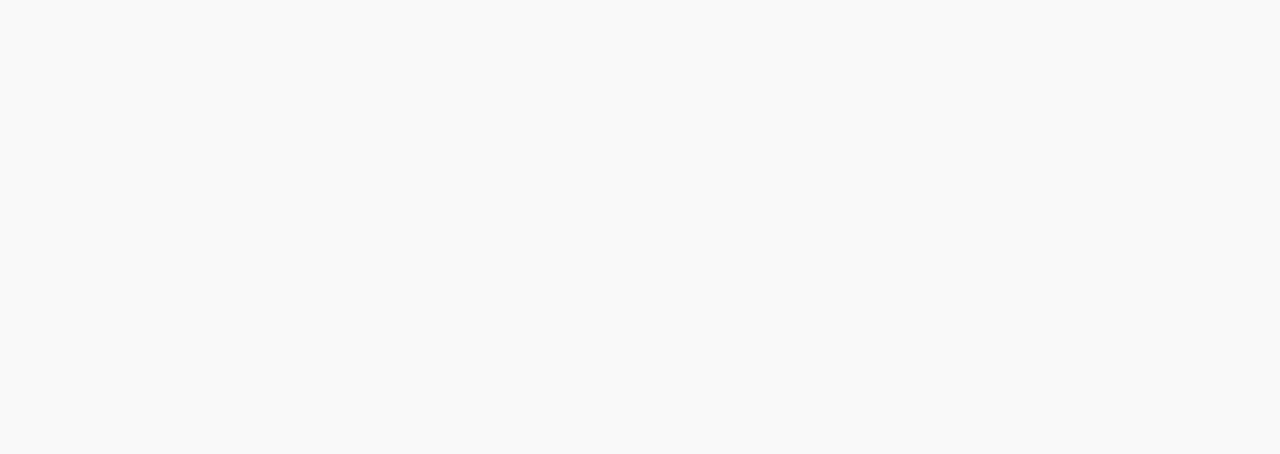
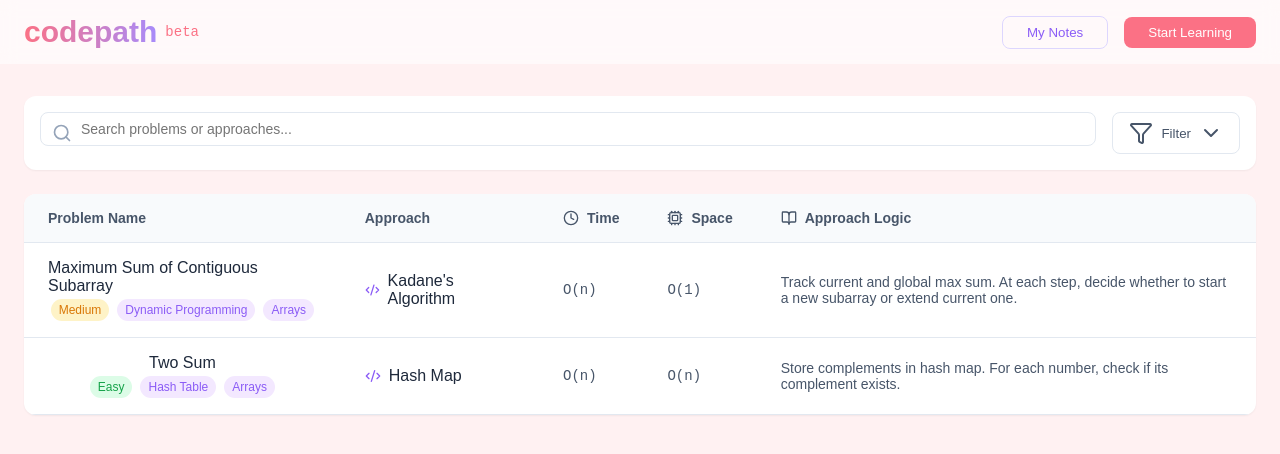
Before and after one commit to tanishabisht/App-LeetcodeAI, a React (Create React App) app: page /#/notes in a window 1280 px wide. Before the commit this address had no page. Shown: the top 454 px of the page. Built offline with nearby package versions, Linux system fonts and the light colour scheme.

Commit message:
update notes page: css

```diff
--- a/src/App.js
+++ b/src/App.js
@@ -1,6 +1,6 @@
 import React from 'react';
 import { HashRouter as Router, Routes, Route } from 'react-router-dom';
-import { Landing, Problems, CodingPlatform } from './pages';
+import { Landing, Problems, CodingPlatform, NotesPage } from './pages';
 
 function App() {
   return (
@@ -9,6 +9,7 @@ function App() {
         <Routes>
           <Route path="/" element={<Landing />} />
           <Route path="/problems" element={<Problems />} />
+          <Route path="/notes" element={<NotesPage />} />
           <Route path="/coding/:id" element={<CodingPlatform />} />
         </Routes>
       </div>
--- a/src/app.css
+++ b/src/app.css
@@ -1,4 +1,7 @@
-/* LANDING PAGE */
+/* #################### */
+/* ### LANDING PAGE ### */
+/* #################### */
+
 .landing-container {
     min-height: 100vh;
     background-color: #fff1f2;
@@ -603,3 +606,263 @@
 .solve-button:hover {
     background-color: #4f46e5;
 }
+
+
+/* ################## */
+/* ### NOTES PAGE ### */
+/* ################## */
+
+/* Main Container */
+.notes-container {
+    min-height: 100vh;
+    background-color: #fff1f2;
+}
+
+/* Navigation */
+.notes-nav {
+    position: fixed;
+    top: 0;
+    width: 100%;
+    background-color: rgba(255, 255, 255, 0.6);
+    backdrop-filter: blur(8px);
+    z-index: 50;
+}
+
+.nav-content {
+    max-width: 80rem;
+    margin: 0 auto;
+    padding: 0 1.5rem;
+    height: 4rem;
+}
+
+.nav-left {
+    display: flex;
+    align-items: center;
+    gap: 1rem;
+}
+
+.back-button {
+    display: flex;
+    align-items: center;
+    gap: 0.5rem;
+    color: #475569;
+    border: none;
+    background: none;
+    cursor: pointer;
+}
+
+.back-button:hover {
+    color: #0f172a;
+}
+
+.back-icon {
+    width: 1.25rem;
+    height: 1.25rem;
+}
+
+.nav-divider {
+    height: 1.5rem;
+    width: 1px;
+    background-color: #e2e8f0;
+}
+
+.nav-title {
+    font-size: 1.125rem;
+    font-weight: 700;
+    color: #1e293b;
+}
+
+/* Main Content */
+.notes-main {
+    padding-top: 6rem;
+    padding-bottom: 1.5rem;
+}
+
+.main-content {
+    max-width: 80rem;
+    margin: 0 auto;
+    padding: 0 1.5rem;
+}
+
+/* Search Section */
+.search-container {
+    background-color: white;
+    border-radius: 0.75rem;
+    box-shadow: 0 1px 2px rgba(0, 0, 0, 0.05);
+    padding: 1rem;
+    margin-bottom: 1.5rem;
+}
+
+.search-wrapper {
+    display: flex;
+    gap: 1rem;
+}
+
+.search-box {
+    position: relative;
+    flex: 1;
+}
+
+.search-icon {
+    position: absolute;
+    left: 0.75rem;
+    top: 50%;
+    transform: translateY(-50%);
+    width: 1.25rem;
+    height: 1.25rem;
+    color: #94a3b8;
+}
+
+.search-input {
+    width: 100%;
+    padding: 0.5rem 1rem 0.5rem 2.5rem;
+    border: 1px solid #e2e8f0;
+    border-radius: 0.5rem;
+    font-size: 0.875rem;
+}
+
+.search-input:focus {
+    outline: none;
+    border-color: #8b5cf6;
+    box-shadow: 0 0 0 2px rgba(139, 92, 246, 0.2);
+}
+
+.filter-button {
+    display: flex;
+    align-items: center;
+    gap: 0.5rem;
+    padding: 0.5rem 1rem;
+    border: 1px solid #e2e8f0;
+    border-radius: 0.5rem;
+    color: #475569;
+    background: none;
+    cursor: pointer;
+}
+
+.filter-button:hover {
+    background-color: #f8fafc;
+}
+
+/* Table Styles */
+.table-container {
+    background-color: white;
+    border-radius: 0.75rem;
+    box-shadow: 0 1px 2px rgba(0, 0, 0, 0.05);
+    overflow: hidden;
+}
+
+.table-wrapper {
+    overflow-x: auto;
+}
+
+.notes-table {
+    width: 100%;
+    border-collapse: collapse;
+}
+
+.table-header {
+    background-color: #f8fafc;
+    border-bottom: 1px solid #e2e8f0;
+}
+
+.header-cell {
+    padding: 1rem 1.5rem;
+    text-align: left;
+    font-size: 0.875rem;
+    font-weight: 600;
+    color: #475569;
+}
+
+.header-content {
+    display: flex;
+    align-items: center;
+    gap: 0.5rem;
+    white-space: nowrap;
+}
+
+.header-icon {
+    width: 1rem;
+    height: 1rem;
+}
+
+.table-row {
+    border-bottom: 1px solid #e2e8f0;
+}
+
+.table-row:hover {
+    background-color: #f8fafc;
+}
+
+.table-cell {
+    padding: 1rem 1.5rem;
+}
+
+.problem-info {
+    display: flex;
+    flex-direction: column;
+    gap: 0.25rem;
+}
+
+.problem-name {
+    font-weight: 500;
+    color: #1e293b;
+}
+
+.tag-container {
+    display: flex;
+    gap: 0.5rem;
+}
+
+.difficulty-tag {
+    font-size: 0.75rem;
+    padding: 0.25rem 0.5rem;
+    border-radius: 9999px;
+}
+
+.difficulty-easy {
+    background-color: #dcfce7;
+    color: #16a34a;
+}
+
+.difficulty-medium {
+    background-color: #fef3c7;
+    color: #d97706;
+}
+
+.difficulty-hard {
+    background-color: #fee2e2;
+    color: #dc2626;
+}
+
+.topic-tag {
+    font-size: 0.75rem;
+    padding: 0.25rem 0.5rem;
+    background-color: #f3e8ff;
+    color: #8b5cf6;
+    border-radius: 9999px;
+}
+
+.approach-info {
+    display: flex;
+    align-items: center;
+    gap: 0.5rem;
+    color: #1e293b;
+}
+
+.approach-icon {
+    width: 1rem;
+    height: 1rem;
+    color: #8b5cf6;
+}
+
+.complexity-cell {
+    font-family: monospace;
+    font-size: 0.875rem;
+    color: #475569;
+}
+
+.approach-logic {
+    font-size: 0.875rem;
+    color: #475569;
+    max-width: 32rem;
+}
--- a/src/components/Navbar.js
+++ b/src/components/Navbar.js
@@ -6,6 +6,10 @@ const Navbar = () => {
 
   const startCoding = () => {
     navigate('/problems')
+  }
+
+  const seeNotes = () => {
+    navigate('/notes')
   }
 
   const goLandingPage = () => {
@@ -20,7 +24,7 @@ const Navbar = () => {
           <span className="nav-beta">beta</span>
         </div>
         <div>
-          <button className="nav-cta-secondary">My Notes</button>
+          <button className="nav-cta-secondary" onClick={seeNotes}>My Notes</button>
           <button className="nav-cta" onClick={startCoding}>Start Learning</button>
         </div>
       </div>
--- a/src/pages/Landing.js
+++ b/src/pages/Landing.js
@@ -9,6 +9,10 @@ const LandingPage = () => {
   const startCoding = () => {
     navigate('/problems');
   };
+
+  const seeNotes = () => {
+    navigate('/notes')
+  }
 
   return (
     <div className="landing-container">
@@ -38,7 +42,7 @@ const LandingPage = () => {
               <button className="button-primary" onClick={startCoding}>
                 Start Your Journey
               </button>
-              <button className="button-secondary">
+              <button className="button-secondary" onClick={seeNotes}>
                 See your notes
               </button>
             </div>
--- /dev/null
+++ b/src/pages/NotesPage.js
@@ -0,0 +1,130 @@
+import React, { useState } from 'react';
+import { Search, Filter, ArrowLeft, ChevronDown, Code2, Clock, Cpu, BookOpen } from 'lucide-react';
+import { Navbar } from '../components';
+
+const NotesPage = () => {
+  const [searchTerm, setSearchTerm] = useState('');
+
+  const notes = [
+    {
+      problemName: "Maximum Sum of Contiguous Subarray",
+      approach: "Kadane's Algorithm",
+      timeComplexity: "O(n)",
+      spaceComplexity: "O(1)",
+      logic: "Track current and global max sum. At each step, decide whether to start a new subarray or extend current one.",
+      tags: ["Dynamic Programming", "Arrays"],
+      difficulty: "Medium"
+    },
+    {
+      problemName: "Two Sum",
+      approach: "Hash Map",
+      timeComplexity: "O(n)",
+      spaceComplexity: "O(n)",
+      logic: "Store complements in hash map. For each number, check if its complement exists.",
+      tags: ["Hash Table", "Arrays"],
+      difficulty: "Easy"
+    }
+  ];
+
+  return (
+    <div className="notes-container">
+
+      <Navbar />
+
+      <main className="notes-main">
+        <div className="main-content">
+          {/* Search and Filters */}
+          <div className="search-container">
+            <div className="search-wrapper">
+              <div className="search-box">
+                <Search className="search-icon" />
+                <input
+                  type="text"
+                  placeholder="Search problems or approaches..."
+                  className="search-input"
+                  value={searchTerm}
+                  onChange={(e) => setSearchTerm(e.target.value)}
+                />
+              </div>
+              <button className="filter-button">
+                <Filter className="filter-icon" />
+                Filter
+                <ChevronDown className="chevron-icon" />
+              </button>
+            </div>
+          </div>
+
+          {/* Notes Table */}
+          <div className="table-container">
+            <div className="table-wrapper">
+              <table className="notes-table">
+                <thead>
+                  <tr className="table-header">
+                    <th className="header-cell">Problem Name</th>
+                    <th className="header-cell">Approach</th>
+                    <th className="header-cell">
+                      <div className="header-content">
+                        <Clock className="header-icon" />
+                        Time
+                      </div>
+                    </th>
+                    <th className="header-cell">
+                      <div className="header-content">
+                        <Cpu className="header-icon" />
+                        Space
+                      </div>
+                    </th>
+                    <th className="header-cell">
+                      <div className="header-content">
+                        <BookOpen className="header-icon" />
+                        Approach Logic
+                      </div>
+                    </th>
+                  </tr>
+                </thead>
+                <tbody>
+                  {notes.map((note, index) => (
+                    <tr key={index} className="table-row">
+                      <td className="table-cell">
+                        <div className="problem-info">
+                          <div className="problem-name">{note.problemName}</div>
+                          <div className="tag-container">
+                            <span className={`difficulty-tag difficulty-${note.difficulty.toLowerCase()}`}>
+                              {note.difficulty}
+                            </span>
+                            {note.tags.map((tag, i) => (
+                              <span key={i} className="topic-tag">
+                                {tag}
+                              </span>
+                            ))}
+                          </div>
+                        </div>
+                      </td>
+                      <td className="table-cell">
+                        <div className="approach-info">
+                          <Code2 className="approach-icon" />
+                          {note.approach}
+                        </div>
+                      </td>
+                      <td className="table-cell complexity-cell">
+                        {note.timeComplexity}
+                      </td>
+                      <td className="table-cell complexity-cell">
+                        {note.spaceComplexity}
+                      </td>
+                      <td className="table-cell">
+                        <p className="approach-logic">{note.logic}</p>
+                      </td>
+                    </tr>
+                  ))}
+                </tbody>
+              </table>
+            </div>
+          </div>
+        </div>
+      </main>
+    </div>
+  );
+};
+
+export default NotesPage;
--- a/src/pages/index.js
+++ b/src/pages/index.js
@@ -1,3 +1,4 @@
 export {default as CodingPlatform} from './CodingPlatform'
 export {default as Landing} from './Landing'
 export {default as Problems} from './Problems'
+export {default as NotesPage} from './NotesPage'
```
